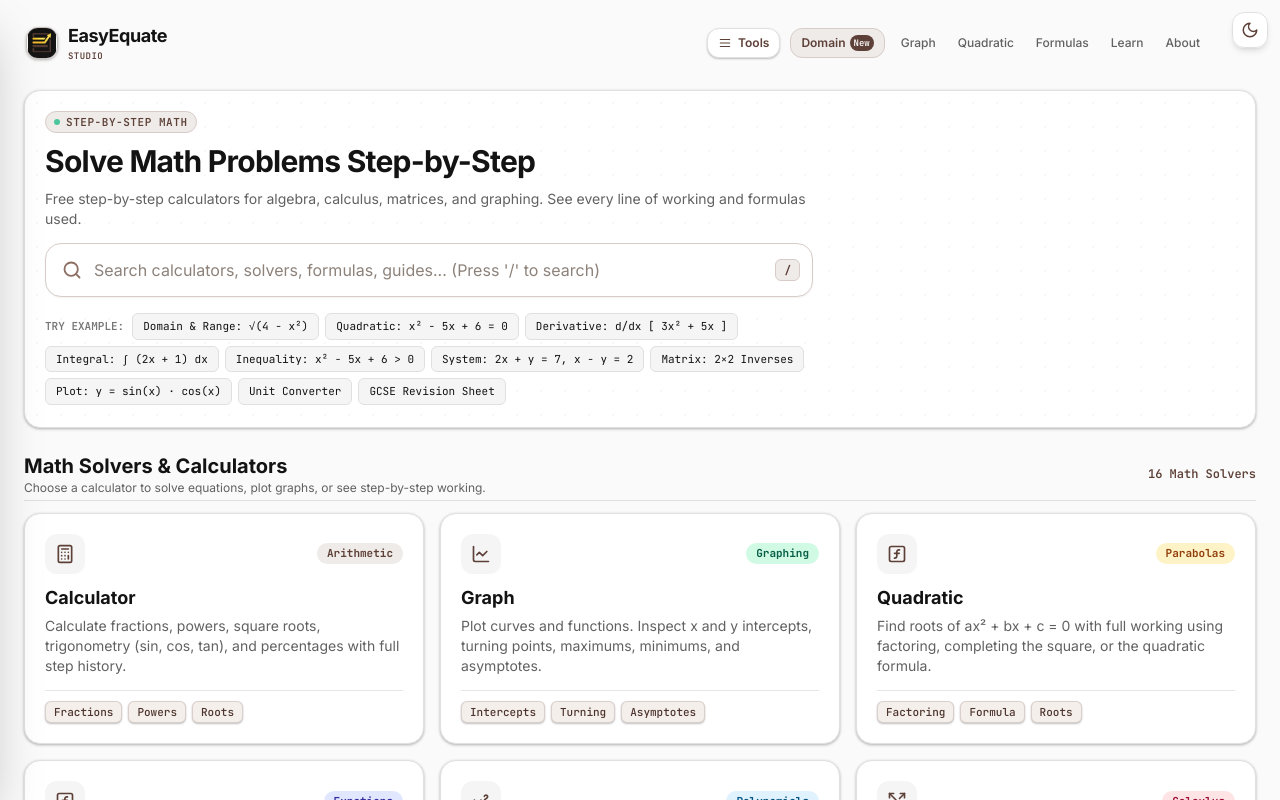
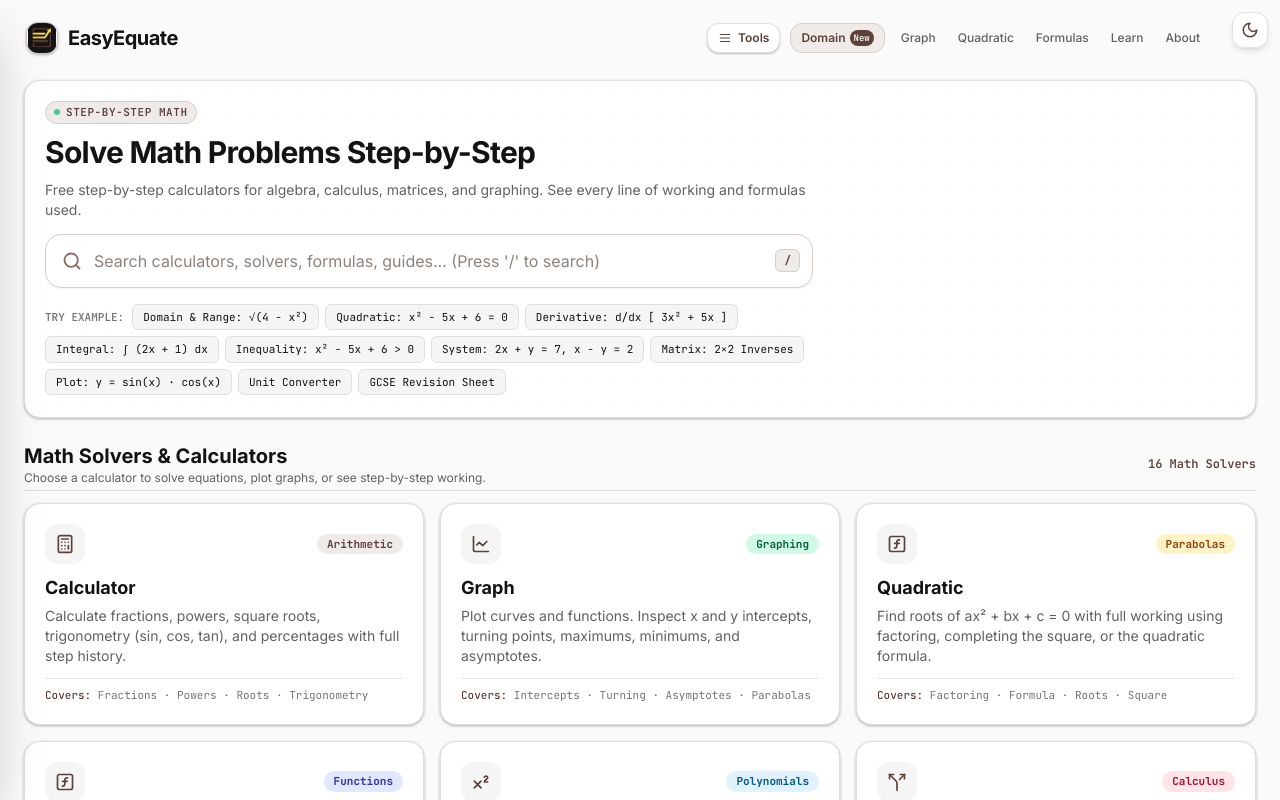
Before and after one commit to amansinhaa/Mathhub, an Astro site: page / in a window 1280 px wide. Built offline with nearby package versions, Linux system fonts and the light colour scheme; Astro itself is replaced by a stand-in of ours.

Commit message:
fix(ui): eliminate dead clicks, wire query params to solvers, standardize EasyEquate brand, and consolidate footer/drawer

```diff
--- a/src/components/calculator/Calculator.tsx
+++ b/src/components/calculator/Calculator.tsx
@@ -24,11 +24,12 @@ export default function Calculator() {
   } = useCalculatorStore();
 
   useEffect(() => {
-    const formula = searchParams.get('formula') || searchParams.get('expr');
+    const formula = searchParams.get('formula') || searchParams.get('expr') || searchParams.get('q');
     if (formula) {
       setExpression(formula);
+      evaluate();
     }
-  }, [searchParams, setExpression]);
+  }, [searchParams, setExpression, evaluate]);
 
   useEffect(() => {
     const handleKeyDown = (e: KeyboardEvent) => {
--- a/src/components/layout/Footer.astro
+++ b/src/components/layout/Footer.astro
@@ -141,14 +141,10 @@ const LEGAL = [
     <div class="pt-6 border-t border-[#E0E0E0] dark:border-[#2E2825] flex flex-col sm:flex-row items-center justify-between gap-3 text-xs text-[#757575] dark:text-[#8D827A]">
       <div class="flex items-center gap-2">
         <img src="/logo.png" alt="EasyEquate" class="w-5 h-5 rounded object-contain" />
-        <span class="font-semibold text-[#131313] dark:text-white">EasyEquate</span>
         <span>&copy; {new Date().getFullYear()} EasyEquate. All rights reserved.</span>
       </div>
-      <div class="flex items-center gap-4">
-        <a href="/about" class="hover:underline">About</a>
-        <a href="/contact" class="hover:underline">Contact</a>
-        <a href="/privacy-policy" class="hover:underline">Privacy</a>
-        <a href="/terms" class="hover:underline">Terms</a>
+      <div class="text-[11px] font-mono text-[#8D827A] dark:text-[#A19891]">
+        Free Step-by-Step Math &amp; Graphing
       </div>
     </div>
   </div>
--- a/src/components/layout/Navbar.tsx
+++ b/src/components/layout/Navbar.tsx
@@ -159,12 +159,7 @@ export function Navbar({ currentPath }: { currentPath?: string }) {
               height={32}
               className="rounded-lg shadow-xs object-contain border border-[#5D4037]/30"
             />
-            <div className="flex flex-col">
-              <span className="font-bold text-sm text-[#131313] dark:text-white font-sans">EasyEquate</span>
-              <span className="text-[10px] font-mono text-[#5D4037] dark:text-[#A19891] uppercase tracking-wider font-semibold">
-                Solvers
-              </span>
-            </div>
+            <span className="font-bold text-sm text-[#131313] dark:text-white font-sans">EasyEquate</span>
           </Link>
 
           <button
@@ -226,34 +221,18 @@ export function Navbar({ currentPath }: { currentPath?: string }) {
           ))}
         </div>
 
-        {/* Drawer Footer Controls & Legal */}
+        {/* Drawer Footer Controls */}
         <div className="p-3 border-t border-[#E0E0E0] dark:border-[#2E2825] bg-[#FAFAFA] dark:bg-[#171717] space-y-2">
           <div className="flex items-center justify-between px-2">
-            <span className="text-[11px] font-mono text-[#757575] dark:text-[#8D827A] flex items-center gap-1.5">
-              <span className="w-2 h-2 rounded-full bg-emerald-500 animate-pulse" />
-              <span>All Solvers Ready</span>
+            <span className="text-[11px] font-mono text-[#757575] dark:text-[#8D827A]">
+              Quick Shortcuts
             </span>
             <div className="flex items-center gap-1">
               <ShortcutsModal />
             </div>
           </div>
-
-          <div className="flex items-center justify-around pt-2 border-t border-[#E0E0E0]/60 dark:border-[#2E2825]/60 text-[11px] text-[#757575] dark:text-[#8D827A]">
-            <Link href="/about" className="hover:text-[#5D4037] dark:hover:text-white transition-colors">
-              About
-            </Link>
-            <span>•</span>
-            <Link href="/privacy-policy" className="hover:text-[#5D4037] dark:hover:text-white transition-colors">
-              Privacy
-            </Link>
-            <span>•</span>
-            <Link href="/terms" className="hover:text-[#5D4037] dark:hover:text-white transition-colors">
-              Terms
-            </Link>
-            <span>•</span>
-            <Link href="/contact" className="hover:text-[#5D4037] dark:hover:text-white transition-colors">
-              Contact
-            </Link>
+          <div className="pt-2 border-t border-[#E0E0E0]/60 dark:border-[#2E2825]/60 text-center text-[10px] font-mono text-[#757575] dark:text-[#8D827A]">
+            &copy; {new Date().getFullYear()} EasyEquate
           </div>
         </div>
       </aside>
--- a/src/components/solver/EquationInput.tsx
+++ b/src/components/solver/EquationInput.tsx
@@ -258,14 +258,22 @@ export default function EquationInput() {
         store.setSolverType(tab as SolverType);
       }
     }
-    const formula = searchParams.get('formula') || searchParams.get('eq');
+    const formula = searchParams.get('formula') || searchParams.get('eq') || searchParams.get('q');
     const method = searchParams.get('method');
     if (method && ['auto', 'factoring', 'completing_square', 'formula'].includes(method)) {
       if (store.quadraticMethod !== method) {
         store.setQuadraticMethod(method as any);
       }
     }
-    if (formula) {
+    const eq1 = searchParams.get('eq1');
+    const eq2 = searchParams.get('eq2');
+    if (eq1 && eq2) {
+      store.updateSystemEquation(0, eq1);
+      store.updateSystemEquation(1, eq2);
+      setTimeout(() => {
+        useSolverStore.getState().solve();
+      }, 50);
+    } else if (formula) {
       const eqChanged = store.equation !== formula;
       if (eqChanged) {
         store.setEquation(formula);
--- a/src/components/solver/EquationSolver.tsx
+++ b/src/components/solver/EquationSolver.tsx
@@ -39,8 +39,18 @@ export default function EquationSolver({
     let queryMode: EquationSolverProps['initialMode'] | null = null;
     if (typeof window !== 'undefined') {
       const urlParams = new URLSearchParams(window.location.search);
-      queryEq = urlParams.get('q') || urlParams.get('eq');
+      queryEq = urlParams.get('q') || urlParams.get('eq') || urlParams.get('formula');
       queryMode = urlParams.get('mode') as EquationSolverProps['initialMode'];
+
+      const eq1 = urlParams.get('eq1');
+      const eq2 = urlParams.get('eq2');
+      if (eq1 && eq2) {
+        store.updateSystemEquation(0, eq1);
+        store.updateSystemEquation(1, eq2);
+        setTimeout(() => {
+          useSolverStore.getState().solve();
+        }, 50);
+      }
     }
 
     // Set mode from query or component prop
@@ -100,8 +110,8 @@ export default function EquationSolver({
                 <h1 className="text-base sm:text-lg md:text-xl font-bold tracking-tight text-[#131313] dark:text-white">
                   Equation Solver
                 </h1>
-                <span className="px-2 py-0.5 rounded-md bg-[#EFEBE9] text-[#5D4037] border border-[#D7CCC8] dark:bg-[#3E2723] dark:text-[#D7CCC8] text-[10px] font-mono font-bold uppercase dark:border-[#5D4037]/50">
-                  STEP-BY-STEP
+                <span className="text-[10px] font-mono font-semibold uppercase tracking-wider text-[#8D827A] dark:text-[#A19891]">
+                  Step-by-Step
                 </span>
               </div>
               <p className="text-[11px] text-[#616161] dark:text-[#A19891] hidden sm:block mt-0.5">
--- a/src/layouts/BaseLayout.astro
+++ b/src/layouts/BaseLayout.astro
@@ -13,8 +13,8 @@ interface Props {
 }
 
 const {
-  title = 'Easy Equate (EasyEquate) — Free Online Math & Graphing Studio',
-  description = 'Easy Equate is a free all-in-one mathematics and graphing studio featuring an online scientific calculator, step-by-step polynomial & calculus solver, 2D function plotter, and formula sheets.',
+  title = 'EasyEquate — Free Online Step-by-Step Math Solvers & Calculators',
+  description = 'EasyEquate is a free step-by-step math solver and calculator platform featuring scientific calculations, algebra, calculus, 2D graph plotting, and formula sheets.',
   canonical = Astro.url.href,
   jsonLd,
 } = Astro.props;
@@ -26,8 +26,8 @@ const isHome = currentPath === '/' || currentPath === '';
 const defaultJsonLd = {
   '@context': 'https://schema.org',
   '@type': 'WebApplication',
-  name: 'Easy Equate',
-  alternateName: ['EasyEquate', 'Easy Equate Math', 'EasyEquate Studio'],
+  name: 'EasyEquate',
+  alternateName: ['EasyEquate'],
   url: 'https://www.easyequate.com',
   image: 'https://www.easyequate.com/logo.png',
   logo: 'https://www.easyequate.com/logo.png',
--- a/src/pages/calculator.astro
+++ b/src/pages/calculator.astro
@@ -3,14 +3,14 @@ import BaseLayout from '@/layouts/BaseLayout.astro';
 import Calculator from '@/components/calculator/Calculator';
 
 const title = 'Online Scientific Calculator with History | EasyEquate';
-const description = 'Easy Equate free online scientific calculator with memory, calculation history, angle modes, unit conversions, and keyboard support. 100% free, no sign-up.';
+const description = 'EasyEquate free online scientific calculator with memory, calculation history, angle modes, unit conversions, and keyboard support. 100% free, no sign-up.';
 const canonical = 'https://www.easyequate.com/calculator';
 
 const jsonLd = {
   '@context': 'https://schema.org',
   '@type': 'SoftwareApplication',
-  name: 'Easy Equate Scientific Calculator',
-  alternateName: ['EasyEquate Calculator', 'Easy Equate Math'],
+  name: 'EasyEquate Scientific Calculator',
+  alternateName: ['EasyEquate Calculator'],
   url: 'https://www.easyequate.com/calculator',
   applicationCategory: 'EducationalApplication',
   operatingSystem: 'All',
--- a/src/pages/domain-and-range-calculator.astro
+++ b/src/pages/domain-and-range-calculator.astro
@@ -35,7 +35,7 @@ const jsonLd = {
   "@graph": [
     {
       "@type": "SoftwareApplication",
-      "name": "Easy Equate Domain and Range Calculator",
+      "name": "EasyEquate Domain and Range Calculator",
       "applicationCategory": "EducationalApplication",
       "operatingSystem": "All",
       "offers": {
--- a/src/pages/equation-solver-with-steps.astro
+++ b/src/pages/equation-solver-with-steps.astro
@@ -71,10 +71,8 @@ const jsonLd = {
   <div class="w-full text-[#5D4037] dark:text-[#EFEBE9] py-1">
     <div class="max-w-6xl xl:max-w-7xl mx-auto space-y-3 sm:space-y-5">
       <header class="space-y-1 sm:space-y-1.5 text-left pt-11 sm:pt-0 sm:pl-36 md:pl-44 px-1 sm:px-0">
-        <div class="hidden sm:inline-flex items-center gap-2 px-2.5 py-0.5 rounded-full bg-[#EFEBE9] dark:bg-[#25201E] border border-[#D7CCC8] dark:border-[#3E2723] text-[10px] sm:text-xs font-mono font-bold text-[#5D4037] dark:text-[#D7CCC8]">
-          <span>ALGEBRAIC ENGINE</span>
-          <span>•</span>
-          <span>STEP-BY-STEP WORKINGS</span>
+        <div class="hidden sm:block text-[10px] sm:text-xs font-mono font-semibold uppercase tracking-wider text-[#757575] dark:text-[#A19891]">
+          Algebraic Engine &bull; Step-by-Step Workings
         </div>
         <h1 class="text-lg sm:text-2xl md:text-3xl font-bold tracking-tight text-[#131313] dark:text-white">
           Equation Solver with Steps
--- a/src/pages/formulas.astro
+++ b/src/pages/formulas.astro
@@ -11,8 +11,8 @@ const jsonLd = {
   '@graph': [
     {
       '@type': 'SoftwareApplication',
-      name: 'Easy Equate Formula Reference Library',
-      alternateName: ['EasyEquate Formulas', 'Easy Equate Math Reference', 'Maths Formula Sheet'],
+      name: 'EasyEquate Formula Reference Library',
+      alternateName: ['EasyEquate Formulas', 'Maths Formula Sheet'],
       url: 'https://www.easyequate.com/formulas',
       applicationCategory: 'EducationalApplication',
       operatingSystem: 'All',
@@ -38,7 +38,7 @@ const jsonLd = {
           name: 'What formulas are included in this math formula sheet?',
           acceptedAnswer: {
             '@type': 'Answer',
-            text: 'Easy Equate includes over 150 verified mathematical formulas across algebra, quadratic equations, trigonometry, differentiation, integration, probability, geometry, and vectors.',
+            text: 'EasyEquate includes over 150 verified mathematical formulas across algebra, quadratic equations, trigonometry, differentiation, integration, probability, geometry, and vectors.',
           },
         },
         {
@@ -46,7 +46,7 @@ const jsonLd = {
           name: 'Can I export or print the formula sheet?',
           acceptedAnswer: {
             '@type': 'Answer',
-            text: 'Yes, you can export and download formatted PDF formula sheets for offline study and revision directly from Easy Equate for free.',
+            text: 'Yes, you can export and download formatted PDF formula sheets for offline study and revision directly from EasyEquate for free.',
           },
         },
         {
--- a/src/pages/graph.astro
+++ b/src/pages/graph.astro
@@ -11,9 +11,9 @@ const jsonLd = {
   '@graph': [
     {
       '@type': 'SoftwareApplication',
-      name: 'Easy Equate Online Graph Plotter',
+      name: 'EasyEquate Online Graph Plotter',
       alternateName: [
-        'Easy Equate Grapher',
+        'EasyEquate Grapher',
         'Online Graph Plotter',
         'Function Graph Plotter',
         'Function Plotter Online',
@@ -51,7 +51,7 @@ const jsonLd = {
           name: 'Can this online graph plotter handle implicit curves and circles?',
           acceptedAnswer: {
             '@type': 'Answer',
-            text: 'Yes, Easy Equate supports implicit relations such as x^2 + y^2 = 25 or xy = 1, as well as vertical lines and inequalities.',
+            text: 'Yes, EasyEquate supports implicit relations such as x^2 + y^2 = 25 or xy = 1, as well as vertical lines and inequalities.',
           },
         },
         {
--- a/src/pages/index.astro
+++ b/src/pages/index.astro
@@ -172,14 +172,14 @@ const WORKSTATIONS = [
 ];
 
 const POPULAR_PROBLEMS = [
-  { label: 'Domain & Range: √(4 - x²)', href: '/domain-and-range-calculator' },
-  { label: 'Quadratic: x² - 5x + 6 = 0', href: '/quadratic-equation-solver' },
-  { label: 'Derivative: d/dx [ 3x² + 5x ]', href: '/derivative-calculator' },
-  { label: 'Integral: ∫ (2x + 1) dx', href: '/integral-calculator' },
-  { label: 'Inequality: x² - 5x + 6 > 0', href: '/inequality-solver' },
-  { label: 'System: 2x + y = 7, x - y = 2', href: '/system-of-equations' },
+  { label: 'Domain & Range: √(4 - x²)', href: '/domain-and-range-calculator?eq=sqrt(4-x%5E2)' },
+  { label: 'Quadratic: x² - 5x + 6 = 0', href: '/quadratic-equation-solver?eq=x%5E2-5x%2B6%3D0' },
+  { label: 'Derivative: d/dx [ 3x² + 5x ]', href: '/derivative-calculator?eq=3x%5E2%2B5x' },
+  { label: 'Integral: ∫ (2x + 1) dx', href: '/integral-calculator?eq=2x%2B1' },
+  { label: 'Inequality: x² - 5x + 6 > 0', href: '/inequality-solver?eq=x%5E2-5x%2B6%3E0' },
+  { label: 'System: 2x + y = 7, x - y = 2', href: '/system-of-equations?eq1=2x%2By%3D7&eq2=x-y%3D2' },
   { label: 'Matrix: 2×2 Inverses', href: '/matrix-solver' },
-  { label: 'Plot: y = sin(x) · cos(x)', href: '/graph' },
+  { label: 'Plot: y = sin(x) · cos(x)', href: '/graph?fn=sin(x)*cos(x)' },
   { label: 'Unit Converter', href: '/unit-converter' },
   { label: 'GCSE Revision Sheet', href: '/formula-sheet/gcse' },
 ];
@@ -197,14 +197,9 @@ const POPULAR_PROBLEMS = [
           height="32"
           class="w-7 h-7 sm:w-8 sm:h-8 rounded-lg sm:rounded-xl shadow-xs border border-[#5D4037]/30 object-contain group-hover:scale-105 transition-transform"
         />
-        <div class="flex flex-col">
-          <span class="font-bold text-sm sm:text-lg text-[#131313] dark:text-white font-sans tracking-tight">
-            EasyEquate
-          </span>
-          <span class="text-[8px] sm:text-[9px] font-mono text-[#5D4037] dark:text-[#A19891] uppercase tracking-wider font-semibold">
-            Studio
-          </span>
-        </div>
+        <span class="font-bold text-base sm:text-xl text-[#131313] dark:text-white font-sans tracking-tight">
+          EasyEquate
+        </span>
       </a>
 
       <!-- Menu Bar on Home -->
@@ -331,19 +326,8 @@ const POPULAR_PROBLEMS = [
                 </div>
               </div>
 
-              <div class="mt-2 sm:mt-3.5 pt-1.5 sm:pt-2.5 border-t border-[#E0E0E0]/80 dark:border-[#2E2825] flex flex-wrap items-center gap-1 sm:gap-1.5">
-                {tool.tags.slice(0, 2).map((tag) => (
-                  <span
-                    class="text-[9px] sm:text-[11px] font-mono font-medium px-1.5 sm:px-2 py-0.5 rounded-md bg-[#F4EFEA] text-[#4E342E] dark:bg-[#2A2320] dark:text-[#EFEBE9] border border-[#D7CCC8]/90 dark:border-[#5D4037]/70 shadow-2xs group-hover:border-[#5D4037]/50 transition-colors truncate max-w-full"
-                  >
-                    {tag}
-                  </span>
-                ))}
-                {tool.tags.length > 2 && (
-                  <span class="hidden sm:inline-flex text-[11px] font-mono font-medium px-2 py-0.5 rounded-md bg-[#F4EFEA] text-[#4E342E] dark:bg-[#2A2320] dark:text-[#EFEBE9] border border-[#D7CCC8]/90 dark:border-[#5D4037]/70 shadow-2xs group-hover:border-[#5D4037]/50 transition-colors">
-                    {tool.tags[2]}
-                  </span>
-                )}
+              <div class="mt-2 sm:mt-3 pt-1.5 sm:pt-2 border-t border-[#E0E0E0]/80 dark:border-[#2E2825] text-[10px] sm:text-[11px] font-mono text-[#757575] dark:text-[#8D827A] truncate">
+                <span class="text-[#5D4037] dark:text-[#D7CCC8] font-medium">Covers:</span> {tool.tags.join(' · ')}
               </div>
             </a>
           );
--- a/src/pages/quadratic-equation-solver.astro
+++ b/src/pages/quadratic-equation-solver.astro
@@ -34,7 +34,7 @@ const faqs = [
   },
   {
     q: "Is this quadratic solver completely free?",
-    a: "Yes, Easy Equate's quadratic equation solver is 100% free with unlimited step-by-step calculations and no registration needed."
+    a: "Yes, EasyEquate's quadratic equation solver is 100% free with unlimited step-by-step calculations and no registration needed."
   },
   {
     q: "Can a quadratic equation have only one solution?",
@@ -51,7 +51,7 @@ const jsonLd = {
   "@graph": [
     {
       "@type": "SoftwareApplication",
-      "name": "Easy Equate Quadratic Equation Solver",
+      "name": "EasyEquate Quadratic Equation Solver",
       "applicationCategory": "EducationalApplication",
       "operatingSystem": "All",
       "offers": {
@@ -79,10 +79,8 @@ const jsonLd = {
   <div class="w-full text-[#131313] dark:text-[#F5F5F5] py-1">
     <div class="max-w-6xl xl:max-w-7xl mx-auto space-y-3 sm:space-y-5">
       <header class="space-y-1 sm:space-y-1.5 text-left pt-11 sm:pt-0 sm:pl-36 md:pl-44 px-1 sm:px-0">
-        <div class="hidden sm:inline-flex items-center gap-2 px-2.5 py-0.5 rounded-full bg-[#EFEBE9] dark:bg-[#25201E] border border-[#D7CCC8] dark:border-[#3E2723] text-[10px] sm:text-xs font-mono font-bold text-[#5D4037] dark:text-[#D7CCC8]">
-          <span>POLYNOMIAL ENGINE</span>
-          <span>•</span>
-          <span>STEP-BY-STEP PROOFS</span>
+        <div class="hidden sm:block text-[10px] sm:text-xs font-mono font-semibold uppercase tracking-wider text-[#757575] dark:text-[#A19891]">
+          Polynomial Engine &bull; Step-by-Step Proofs
         </div>
         <h1 class="text-lg sm:text-2xl md:text-3xl font-bold tracking-tight text-[#131313] dark:text-white">
           Quadratic Equation Solver
```
